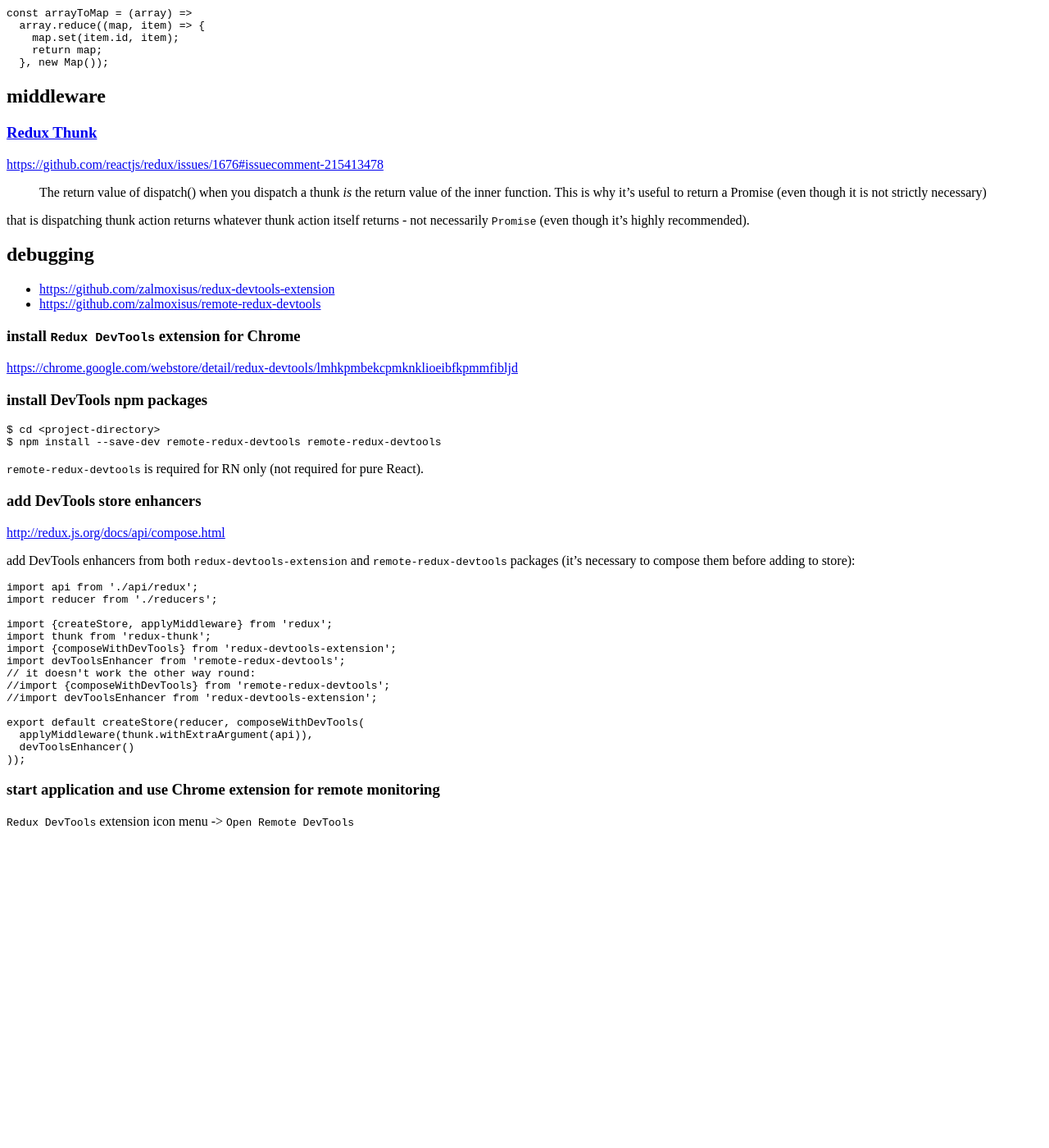
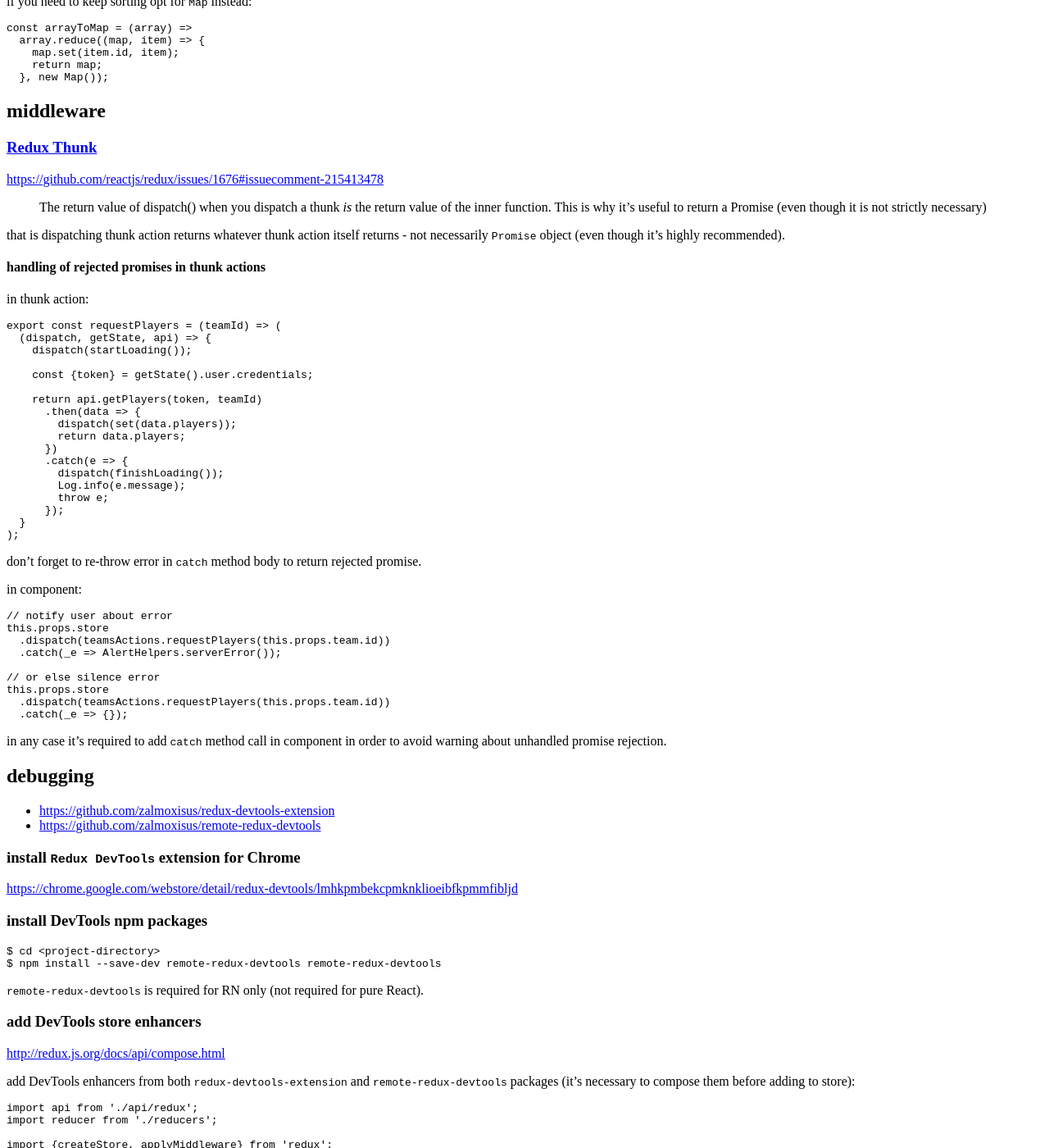
Before and after one commit to tap349/tap349.github.io, a Jekyll site: the page built from _posts/2017-06-01-react-redux.md, in a window 1280 px wide and 1400 px high, scrolled down 4079 px. Shown: the whole window at 82% size. Built offline with Jekyll 4.4.1, drawn with Linux system fonts in a browser that asks for light colours; before the commit the page ends 5106 px from its top, so only the background shows below that; some of the changed text lies outside the part shown.

Commit message:
update 2017-07-18_16:55:56

````diff
--- a/_posts/2017-06-01-react-redux.md
+++ b/_posts/2017-06-01-react-redux.md
@@ -279,8 +279,52 @@
 > the return value of the inner function. This is why it's useful
 > to return a Promise (even though it is not strictly necessary)
 
-that is dispatching thunk action returns whatever thunk action itself
-returns - not necessarily `Promise` (even though it's highly recommended).
+that is dispatching thunk action returns whatever thunk action itself returns -
+not necessarily `Promise` object (even though it's highly recommended).
+
+#### handling of rejected promises in thunk actions
+
+in thunk action:
+
+```javascript
+export const requestPlayers = (teamId) => (
+  (dispatch, getState, api) => {
+    dispatch(startLoading());
+
+    const {token} = getState().user.credentials;
+
+    return api.getPlayers(token, teamId)
+      .then(data => {
+        dispatch(set(data.players));
+        return data.players;
+      })
+      .catch(e => {
+        dispatch(finishLoading());
+        Log.info(e.message);
+        throw e;
+      });
+  }
+);
+```
+
+don't forget to re-throw error in `catch` method body to return rejected promise.
+
+in component:
+
+```javascript
+// notify user about error
+this.props.store
+  .dispatch(teamsActions.requestPlayers(this.props.team.id))
+  .catch(_e => AlertHelpers.serverError());
+
+// or else silence error
+this.props.store
+  .dispatch(teamsActions.requestPlayers(this.props.team.id))
+  .catch(_e => {});
+```
+
+in any case it's required to add `catch` method call in component
+in order to avoid warning about unhandled promise rejection.
 
 ## debugging
 
````
